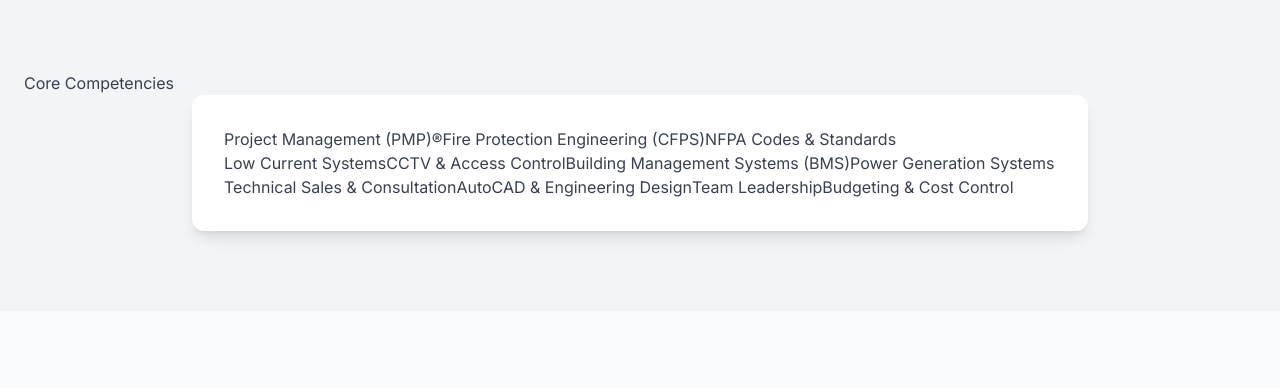
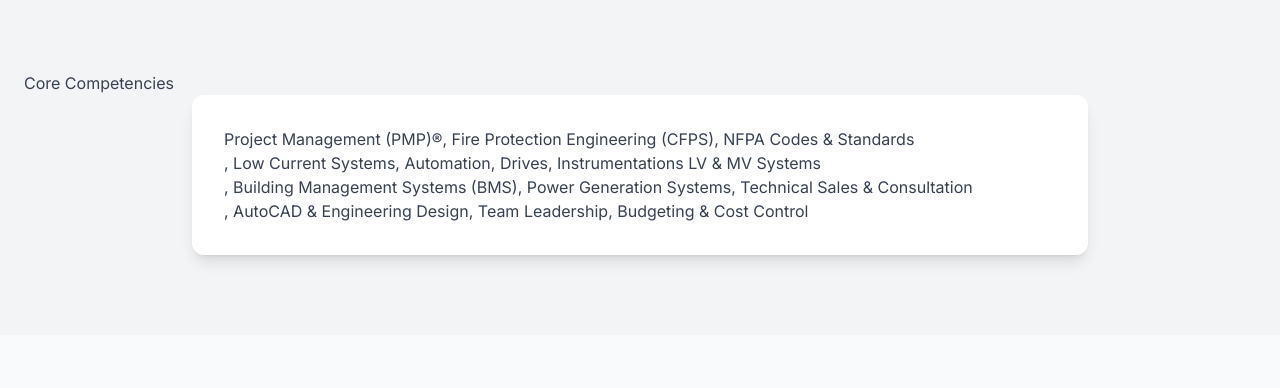
Before and after one commit to xgurux90/MAbdullah, a plain HTML site: page portfolio.html in a window 1280 px wide. Shown: the part 3440-3828 px from the top of the page. Drawn offline with nearby package versions, Linux system fonts and the light colour scheme.

Commit message:
Update portfolio.html

```diff
--- a/portfolio.html
+++ b/portfolio.html
@@ -243,17 +243,17 @@
                 <h2 class="section-title">Core Competencies</h2>
                 <div class="max-w-4xl mx-auto bg-white p-8 rounded-xl shadow-lg">
                     <div class="flex flex-wrap">
-                        <span class="skill-badge"> Project Management (PMP)®</span>
-                        <span class="skill-badge"> Fire Protection Engineering (CFPS)</span>
-                        <span class="skill-badge"> NFPA Codes & Standards</span>
-                        <span class="skill-badge"> Low Current Systems</span>
-                        <span class="skill-badge"> CCTV & Access Control</span>
-                        <span class="skill-badge"> Building Management Systems (BMS)</span>
-                        <span class="skill-badge"> Power Generation Systems</span>
-                        <span class="skill-badge"> Technical Sales & Consultation</span>
-                        <span class="skill-badge"> AutoCAD & Engineering Design</span>
-                        <span class="skill-badge"> Team Leadership</span>
-                        <span class="skill-badge"> Budgeting & Cost Control</span>
+                        <span class="skill-badge">Project Management (PMP)®</span>
+                        <span class="skill-badge">, Fire Protection Engineering (CFPS)</span>
+                        <span class="skill-badge">, NFPA Codes & Standards</span>
+                        <span class="skill-badge">, Low Current Systems</span>
+                        <span class="skill-badge">, Automation, Drives, Instrumentations LV & MV Systems</span>
+                        <span class="skill-badge">, Building Management Systems (BMS)</span>
+                        <span class="skill-badge">, Power Generation Systems</span>
+                        <span class="skill-badge">, Technical Sales & Consultation</span>
+                        <span class="skill-badge">, AutoCAD & Engineering Design</span>
+                        <span class="skill-badge">, Team Leadership</span>
+                        <span class="skill-badge">, Budgeting & Cost Control</span>
                     </div>
                 </div>
             </div>
```
